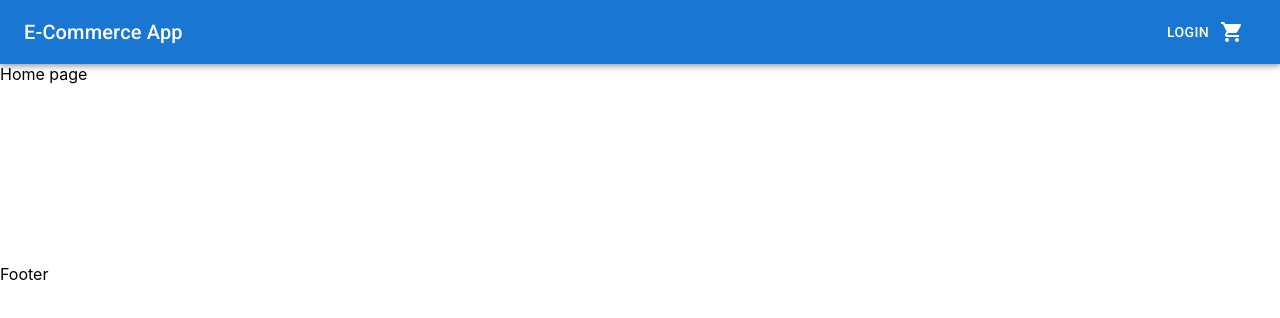
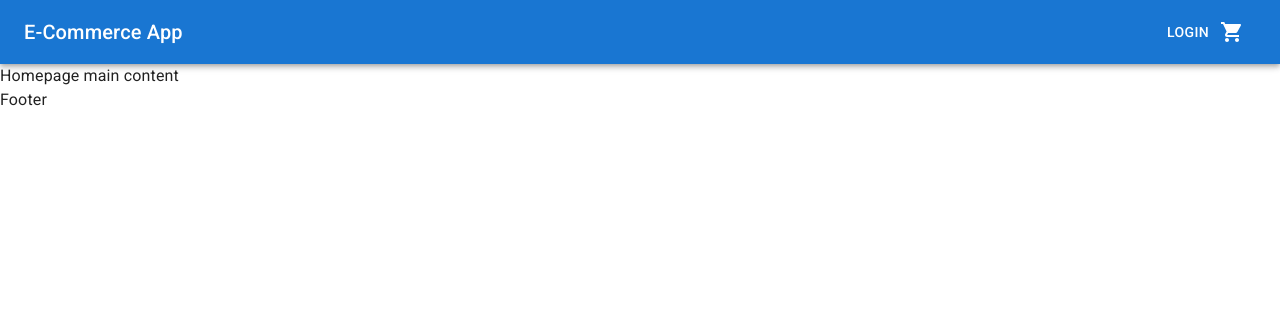
Before and after one commit to tprloucks/ecommerce-site-class, a React (Create React App) app: page / in a window 1280 px wide. Shown: the top 318 px of the page. Built offline with nearby package versions, Linux system fonts and the light colour scheme.

Commit message:
added a layout function so i didnt have to repeat code on cartpage and homepage

```diff
--- /dev/null
+++ b/src/components/Layout.js
@@ -0,0 +1,21 @@
+import { CssBaseline } from '@mui/material';
+import { Box } from "@mui/system"
+import React, { Fragment } from "react"
+import Footer from "./Footer"
+import Header from "./Header"
+
+const Layout = ({children}) => {
+    return (<Fragment>
+        <CssBaseline/>
+        <Box>
+            <Header/>
+            <Box>
+                {children}
+            </Box>
+            <Footer/>
+        </Box>
+    </Fragment>
+    )
+}
+
+export default Layout
--- a/src/pages/Cartpage.js
+++ b/src/pages/Cartpage.js
@@ -1,11 +1,14 @@
-import { Box } from "@mui/system"
-import React from "react"
+import React from 'react'
+import { Box } from '@mui/system'
+import Layout from "../components/Layout"
 
 const Cartpage = () => {
     return (
-        <Box>
-            cart page content
-        </Box>
+        <Layout>
+            <Box>
+                cart content
+            </Box>
+        </Layout>
     )
 }
 
--- a/src/pages/Homepage.js
+++ b/src/pages/Homepage.js
@@ -1,16 +1,16 @@
 import React, { Fragment } from 'react'
 import Header from '../components/Header'
 import Footer from "../components/Footer"
+import { Box } from '@mui/system'
+import Layout from "../components/Layout"
 
 const Homepage = () => {
     return (
-        <Fragment>
-            <Header />
-            <div style={{backgroundColor: '#faf9f7)', height: "200px"}}>
-                Home page
-                </div>
-            <Footer/>
-        </Fragment>
+            <Layout>
+                <Box>
+                    Homepage main content
+                </Box>
+            </Layout>
     )
 }
 
```
